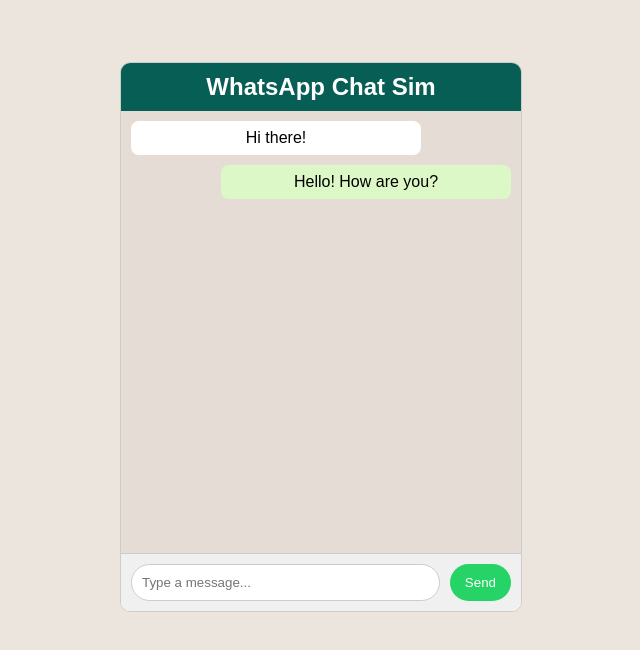
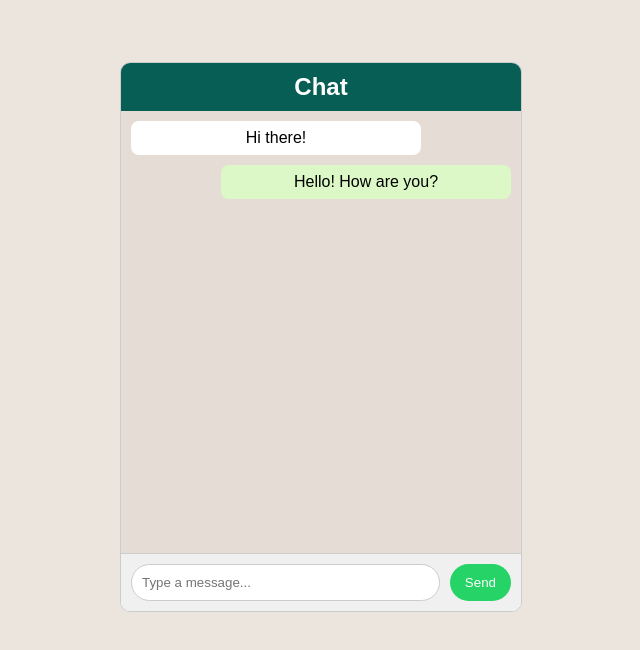
Before and after one commit to manojtharindu11/Chat_whatsapp, a React (Vite) app in the folder frontend/: page / in a window 1280 px wide. Shown: the top 650 px of the page, without its empty margins (319-959 px from the left). Built offline with nearby package versions, Linux system fonts and the light colour scheme.

Commit message:
refactor: restructure chat components and update imports

```diff
--- a/frontend/src/App.jsx
+++ b/frontend/src/App.jsx
@@ -1,14 +1,13 @@
 import { useState } from "react";
-import Chat from "./chat";
+import Chat from "./components/chat";
 import "./App.css";
 
 function App() {
-  const [count, setCount] = useState(0);
 
   return (
     <>
       <div className="app">
-        <h2 className="app-header">WhatsApp Chat Sim</h2>
+        <h2 className="app-header">Chat</h2>
         <Chat />
       </div>
     </>
```
Also changed, not shown: frontend/src/components/chat.jsx (renamed from frontend/src/chat.jsx), frontend/src/components/message.jsx (renamed from frontend/src/message.jsx).
